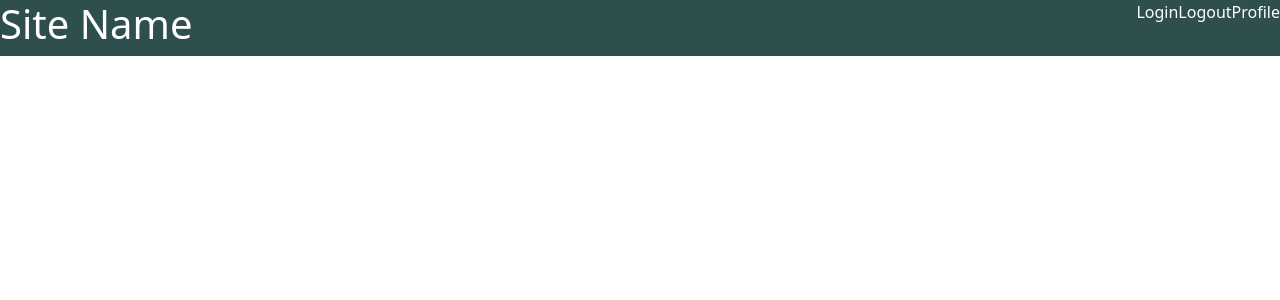
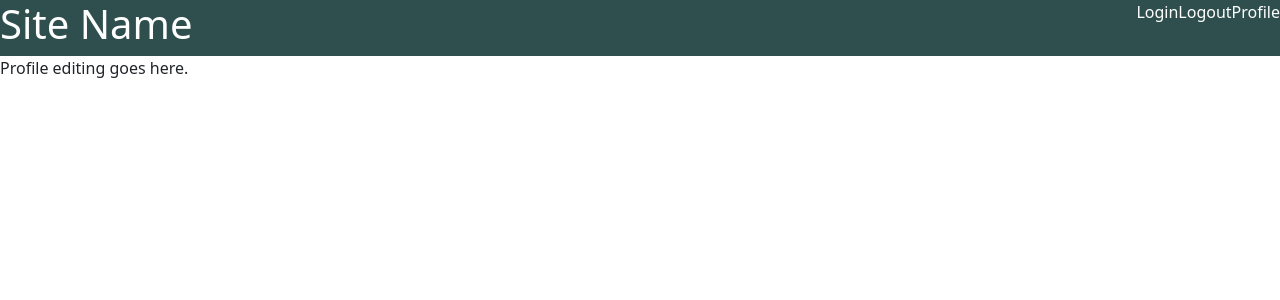
Before and after one commit to nicholas-myers/react-user-template, a React (Create React App) app: page /profile in a window 1280 px wide. Shown: the top 300 px of the page. Built offline with nearby package versions, Linux system fonts and the light colour scheme.

Commit message:
add routes for signup and profile

```diff
--- a/src/index.tsx
+++ b/src/index.tsx
@@ -1,15 +1,19 @@
 import React from "react";
 import ReactDOM from "react-dom/client";
-import App from "./App";
 import reportWebVitals from "./reportWebVitals";
 import "bootstrap/dist/css/bootstrap.css";
+import { createBrowserRouter, RouterProvider } from "react-router-dom";
 
+import { routes } from "./routes";
 const root = ReactDOM.createRoot(
   document.getElementById("root") as HTMLElement
 );
+
+const router = createBrowserRouter(routes);
+
 root.render(
   <React.StrictMode>
-    <App />
+    <RouterProvider router={router} />
   </React.StrictMode>
 );
 
--- /dev/null
+++ b/src/routes.js
@@ -0,0 +1,16 @@
+import App from "./App";
+import ErrorView from "./views/ErrorView";
+import ProfileView from "./views/ProfileView";
+import SignupView from "./views/SignupView";
+
+export const routes = [
+  {
+    path: "/",
+    element: <App />,
+    errorElement: <ErrorView />,
+    children: [
+      { path: "profile", element: <ProfileView /> },
+      { path: "signup", element: <SignupView /> },
+    ],
+  },
+];
--- a/src/views/AppView.tsx
+++ b/src/views/AppView.tsx
@@ -1,11 +1,14 @@
-import Header from "./Header";
+import Header from "./components/Header";
 import "./styles/index.css";
+import { Outlet } from "react-router-dom";
 
 const AppView = () => {
   return (
     <div>
       <Header />
-      <main></main>
+      <main>
+        <Outlet />
+      </main>
       <footer></footer>
     </div>
   );
--- /dev/null
+++ b/src/views/ErrorView.tsx
@@ -0,0 +1,20 @@
+import { useRouteError } from "react-router-dom";
+import Header from "./components/Header";
+
+const ErrorView = () => {
+  const error: any = useRouteError();
+  console.log(error);
+  return (
+    <div id="error-page">
+      <Header />
+      <h2>Oops!</h2>
+      <p>Sorry, an unexpected error has occurred.</p>
+      <p>
+        Error:
+        <i>{error.statusText || error.message}</i>
+      </p>
+    </div>
+  );
+};
+
+export default ErrorView;
--- /dev/null
+++ b/src/views/ProfileView.tsx
@@ -0,0 +1,5 @@
+const ProfileView = () => {
+  return <div>Profile editing goes here.</div>;
+};
+
+export default ProfileView;
--- /dev/null
+++ b/src/views/SignupView.tsx
@@ -0,0 +1,5 @@
+const SignupView = () => {
+  return <div>Signup Form goes here.</div>;
+};
+
+export default SignupView;
```
Also changed, not shown: src/logo.svg (deleted), src/views/components/Header.tsx (renamed from src/views/Header.tsx).
